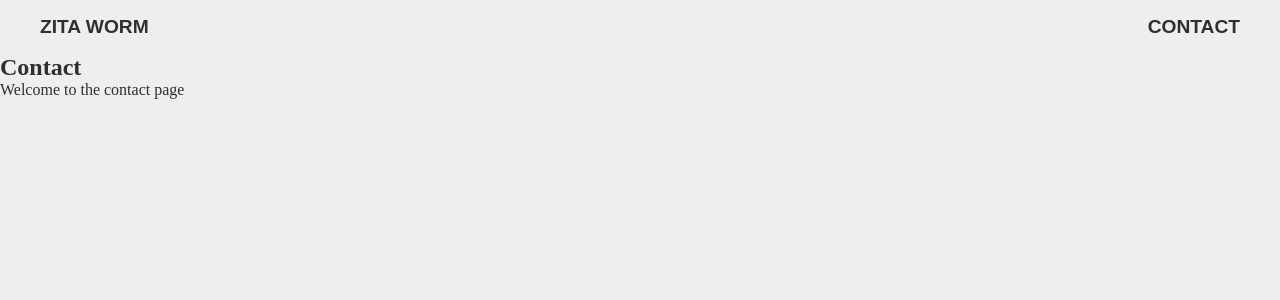
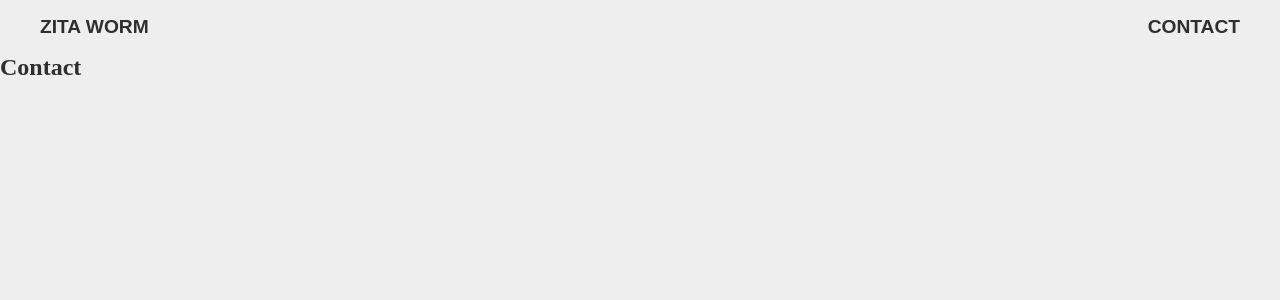
Before and after one commit to GuustTaillieu/portfolio-zita, a React (Vite) app: page /contact in a window 1280 px wide. Shown: the top 300 px of the page. Built offline with nearby package versions, Linux system fonts and the light colour scheme; a web font is replaced by a local one.

Commit message:
Fixed page transition

```diff
--- a/src/App.tsx
+++ b/src/App.tsx
@@ -1,15 +1,22 @@
-import { Outlet } from 'react-router';
 import { AnimatePresence } from 'framer-motion';
 import Navigation from './Components/Navigation/Navigation';
 import './styles/app.scss';
 import './styles/transitions.scss';
+import { Route, Routes, useLocation } from 'react-router-dom';
+import Contact from './Pages/Contact';
+import Home from './Pages/Home';
 
 function App() {
+	const location = useLocation();
+
 	return (
 		<>
 			<Navigation />
 			<AnimatePresence mode='wait'>
-				<Outlet />
+				<Routes key={location.pathname} location={location}>
+					<Route path='/' element={<Home />} />
+					<Route path='/contact' element={<Contact />} />
+				</Routes>
 			</AnimatePresence>
 		</>
 	);
--- a/src/Pages/Contact.tsx
+++ b/src/Pages/Contact.tsx
@@ -1,14 +1,16 @@
-import { defaultPageTransition } from '../transitions';
+import { motion } from 'framer-motion';
+import { PageTransition } from '../transitions';
 
 type Props = {};
 
 const Contact = (props: Props) => {
 	return (
-		<div className='contact'>
-			<h2>Contact</h2>
-			<p>Welcome to the contact page</p>
-		</div>
+		<PageTransition>
+			<div className='contact'>
+				<h2>Contact</h2>
+			</div>
+		</PageTransition>
 	);
 };
 
-export default defaultPageTransition(Contact);
+export default Contact;
--- a/src/Pages/Home.tsx
+++ b/src/Pages/Home.tsx
@@ -1,9 +1,16 @@
-import { defaultPageTransition } from '../transitions';
+import { motion } from 'framer-motion';
+import { PageTransition } from '../transitions';
 
 type Props = {};
 
 const Home = (props: Props) => {
-	return <h2>Home</h2>;
+	return (
+		<PageTransition>
+			<div className='home'>
+				<h2>Home</h2>
+			</div>
+		</PageTransition>
+	);
 };
 
-export default defaultPageTransition(Home);
+export default Home;
--- a/src/main.tsx
+++ b/src/main.tsx
@@ -1,11 +1,15 @@
 import React from 'react';
 import ReactDOM from 'react-dom/client';
 import './styles/index.scss';
-import { router } from './Routes/Routes.tsx';
-import { RouterProvider } from 'react-router-dom';
+import { BrowserRouter, Route, Routes } from 'react-router-dom';
+import App from './App.tsx';
 
 ReactDOM.createRoot(document.getElementById('root')!).render(
 	<React.StrictMode>
-		<RouterProvider router={router} />
+		<BrowserRouter>
+			<Routes>
+				<Route path='/*' element={<App />} />
+			</Routes>
+		</BrowserRouter>
 	</React.StrictMode>
 );
--- a/src/styles/transitions.scss
+++ b/src/styles/transitions.scss
@@ -1 +1,16 @@
 @import 'colors.scss';
+
+.page-transition-in,
+.page-transition-out {
+	position: fixed;
+	top: 0;
+	left: 0;
+	width: 100%;
+	height: 100%;
+	background-color: $dark-background;
+	transform-origin: top;
+}
+
+.page-transition-in {
+	transform-origin: bottom;
+}
--- a/src/transitions.tsx
+++ b/src/transitions.tsx
@@ -1,17 +1,15 @@
 import { motion } from 'framer-motion';
-import './styles/transitions.scss';
 
-const defaultPageTransition = (OgComponent: any) => {
-	return () => (
+const PageTransition = ({ children }: { children: React.ReactNode }) => {
+	return (
 		<motion.div
-			className='default-page-transition'
-			initial={{ x: '100%' }}
-			animate={{ x: 0 }}
-			exit={{ x: '-100%' }}
+			initial={{ x: 300, opacity: 0 }}
+			animate={{ x: 0, opacity: 1 }}
+			exit={{ x: -300, opacity: 0 }}
 			transition={{ duration: 0.3 }}>
-			<OgComponent />
+			{children}
 		</motion.div>
 	);
 };
 
-export { defaultPageTransition };
+export { PageTransition };
```
